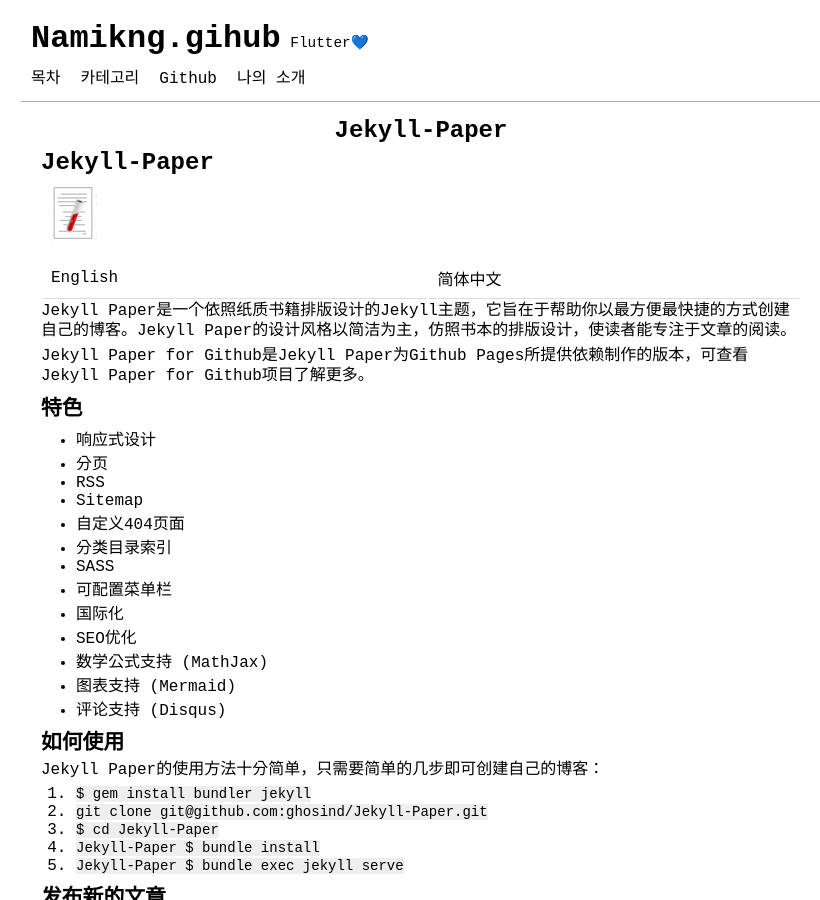
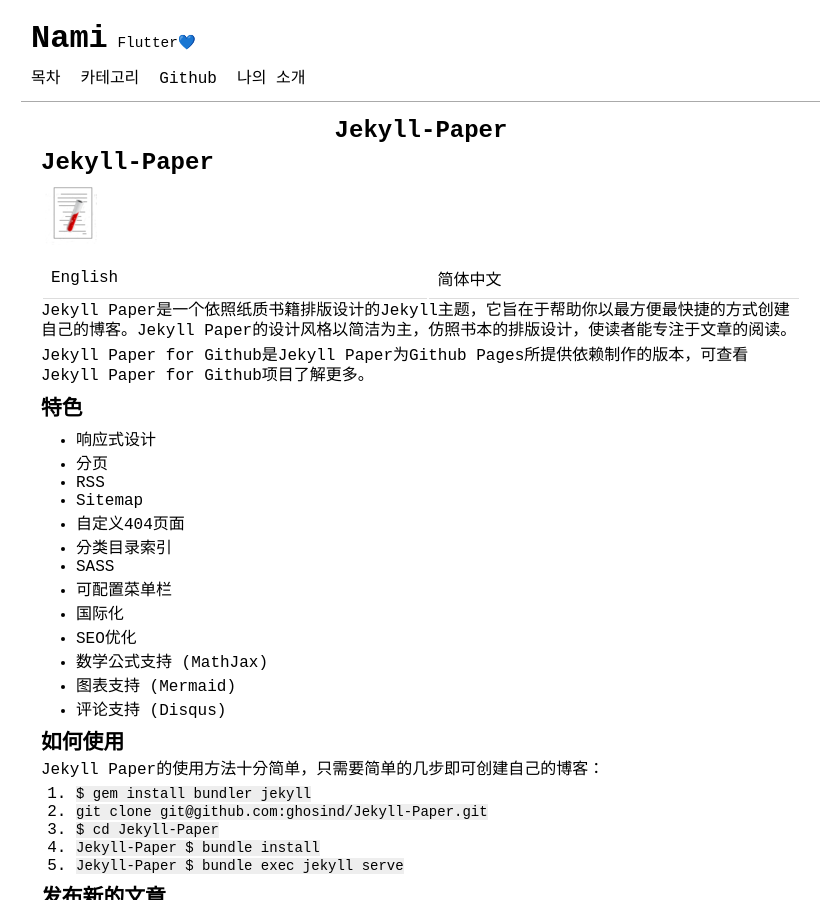
Before and after one commit to Namikng/Namikng.github.io, a Jekyll site: the page built from README-CN.md, in a window 1280 px wide and 900 px high. Shown: the whole window, without its empty margins (219-1039 px from the left). Built offline with Jekyll 4.4.1, drawn with Linux system fonts in a browser that asks for light colours; our own code applies the rules of GitHub Pages for plain Markdown files.

Commit message:
Update _config.yml

```diff
--- a/_config.yml
+++ b/_config.yml
@@ -13,7 +13,7 @@
 # you will see them accessed via {{ site.title }}, {{ site.email }}, and so on.
 # You can create any custom variable you would like, and they will be accessible
 # in the templates via {{ site.myvariable }}.
-title: Namikng.gihub
+title: Nami
 email: namikng@gmail.com
 name: 강남이
 description: >- # this means to ignore newlines until "baseurl:"
```
